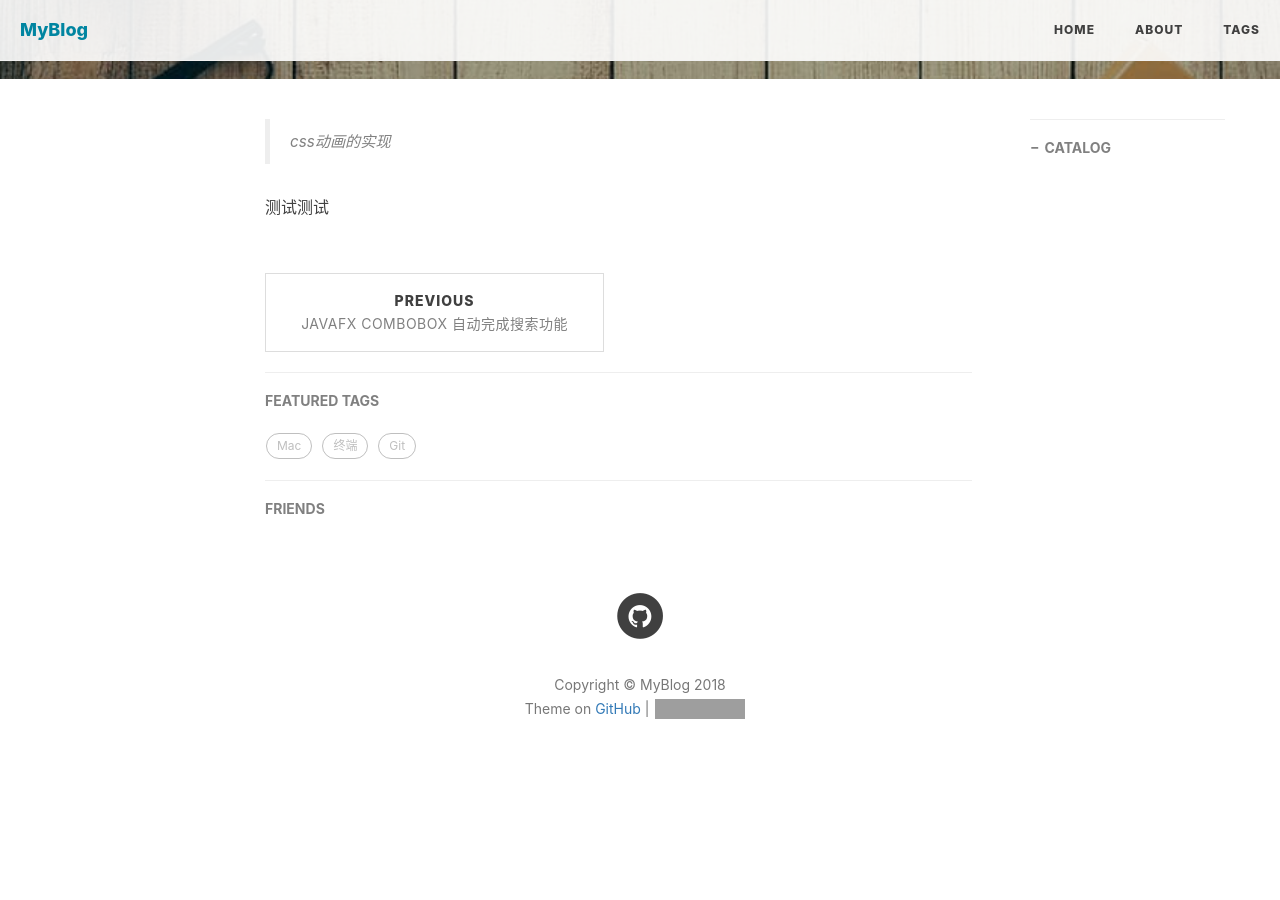
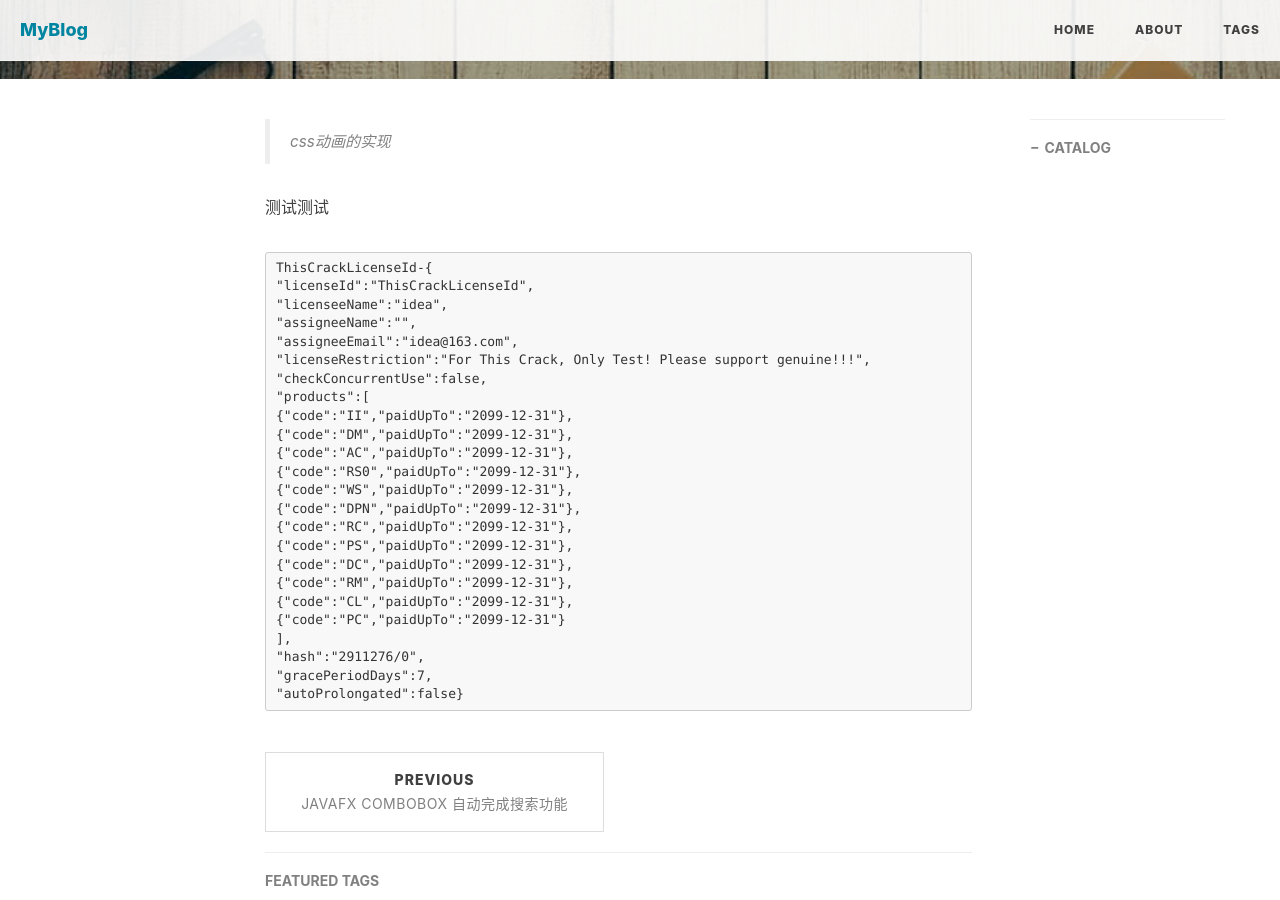
Before and after one commit to chengqiang1453001422/chengqiang.github.io, a Jekyll site: the page built from _posts/208-11-14-css动画的实现.md, in a window 1280 px wide and 900 px high, scrolled down 444 px. Built offline with Jekyll 4.4.1, drawn with Linux system fonts in a browser that asks for light colours; nearby versions of some CDN libraries; comment, search, counter and statistics services are not loaded; before the commit the page ends 1257 px from its top, so only the background shows below that; grey boxes are pictures that could not be loaded.

Commit message:
Update 208-11-14-css动画的实现.md

````diff
--- a/_posts/208-11-14-css动画的实现.md
+++ b/_posts/208-11-14-css动画的实现.md
@@ -13,3 +13,29 @@ tags:
 > css动画的实现
 
 测试测试
+```
+ThisCrackLicenseId-{
+"licenseId":"ThisCrackLicenseId",
+"licenseeName":"idea",
+"assigneeName":"",
+"assigneeEmail":"idea@163.com",
+"licenseRestriction":"For This Crack, Only Test! Please support genuine!!!",
+"checkConcurrentUse":false,
+"products":[
+{"code":"II","paidUpTo":"2099-12-31"},
+{"code":"DM","paidUpTo":"2099-12-31"},
+{"code":"AC","paidUpTo":"2099-12-31"},
+{"code":"RS0","paidUpTo":"2099-12-31"},
+{"code":"WS","paidUpTo":"2099-12-31"},
+{"code":"DPN","paidUpTo":"2099-12-31"},
+{"code":"RC","paidUpTo":"2099-12-31"},
+{"code":"PS","paidUpTo":"2099-12-31"},
+{"code":"DC","paidUpTo":"2099-12-31"},
+{"code":"RM","paidUpTo":"2099-12-31"},
+{"code":"CL","paidUpTo":"2099-12-31"},
+{"code":"PC","paidUpTo":"2099-12-31"}
+],
+"hash":"2911276/0",
+"gracePeriodDays":7,
+"autoProlongated":false}
+```
````
